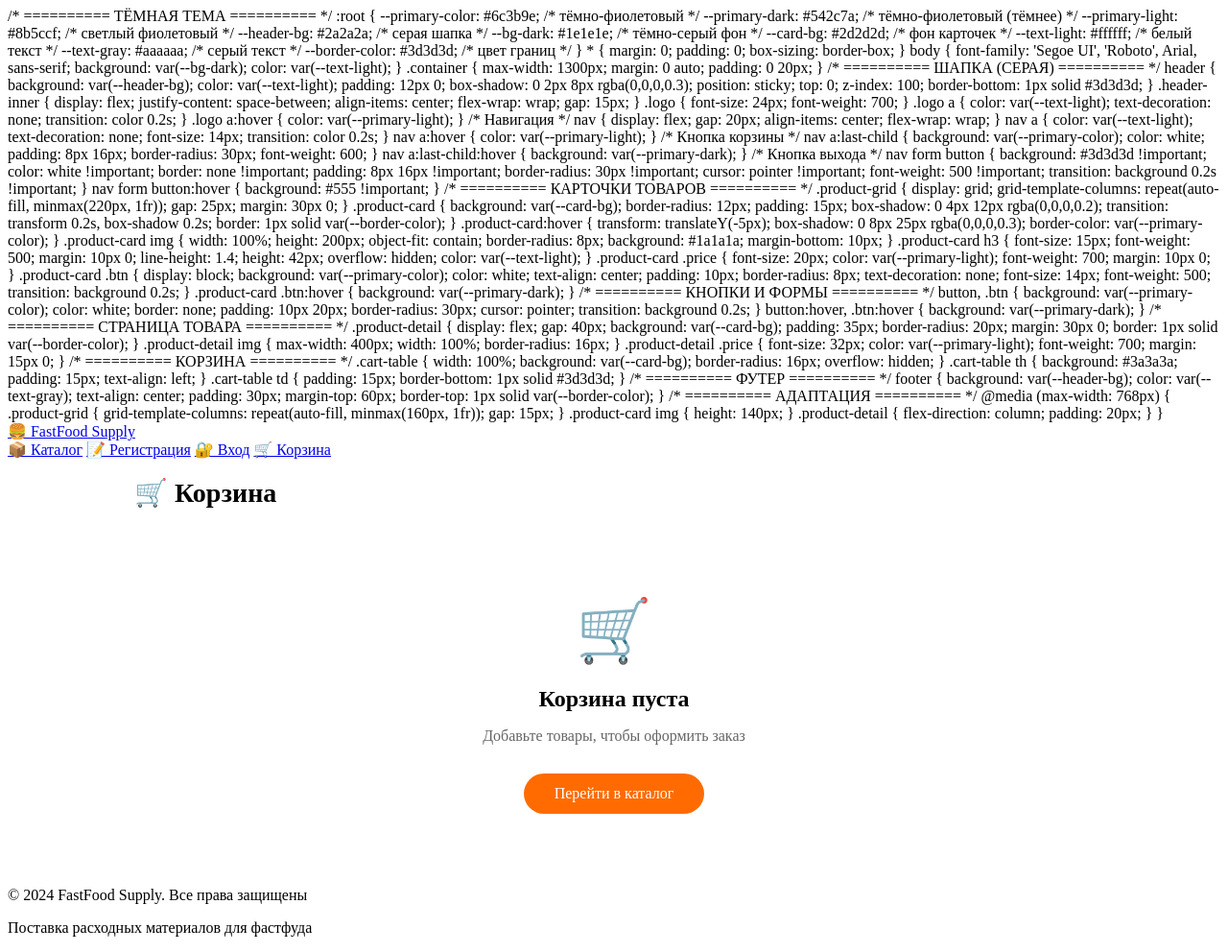
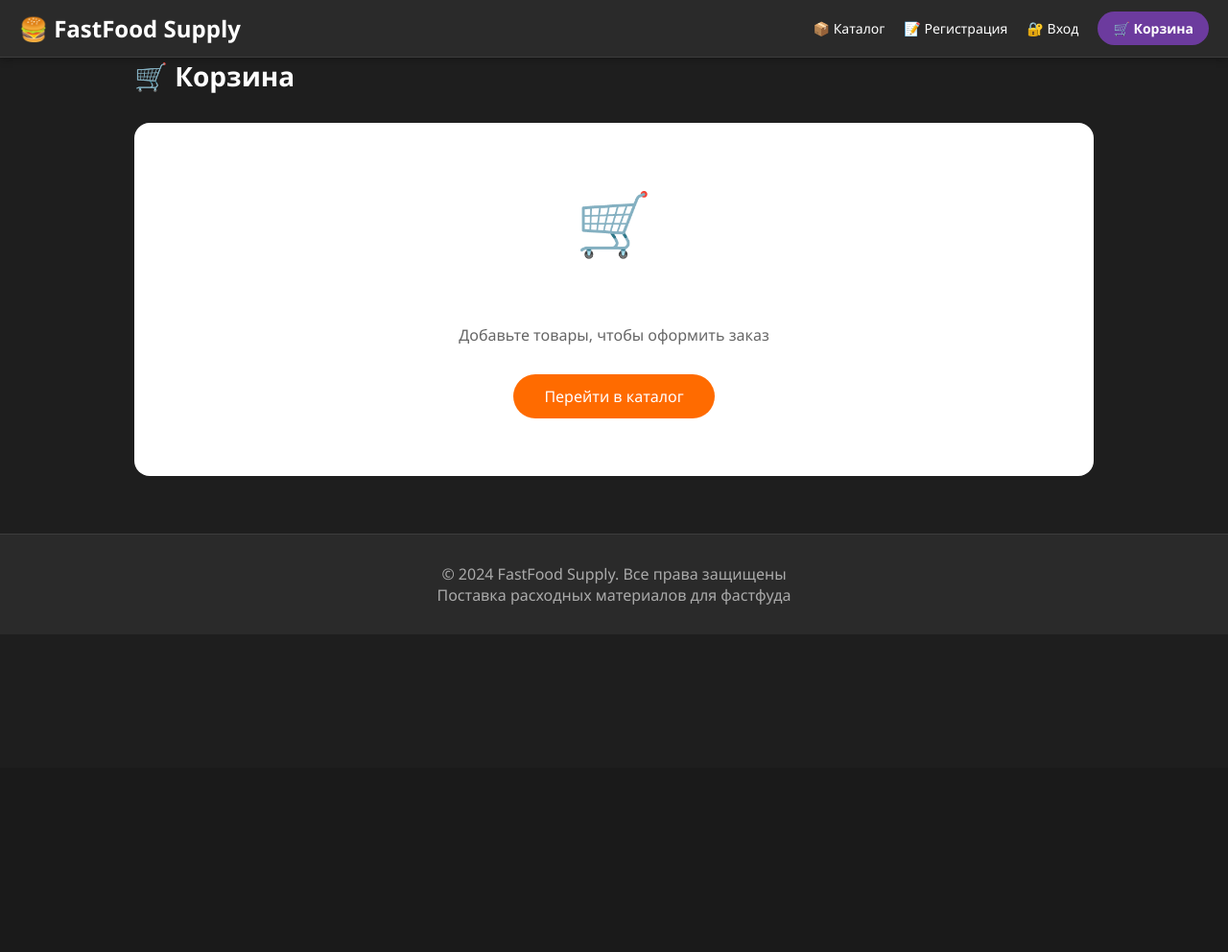
Before and after one commit to prohorenkov413-png/fastfood-supply, a Django app: page /cart/ in a window 1280 px wide. Shown: the whole page at 96% size. After the commit the page ends 661 px from the top, so only its background shows below. Run offline with Django 5.2, Linux system fonts and the light colour scheme.

Commit message:
Тёмная тема: серая шапка, тёмный фон, фиолетовые акценты

```diff
--- a/shop/templates/shop/base.html
+++ b/shop/templates/shop/base.html
@@ -40,23 +40,24 @@
     <meta charset="UTF-8">
     <meta name="viewport" content="width=device-width, initial-scale=1.0">
     <title>FastFood Supply</title>
+    <style>
    /* ========== ТЁМНАЯ ТЕМА ========== */
 :root {
-    --primary-color: #6c3b9e;      /* тёмно-фиолетовый */
-    --primary-dark: #542c7a;       /* тёмно-фиолетовый (тёмнее) */
-    --primary-light: #8b5ccf;      /* светлый фиолетовый */
-    --header-bg: #2a2a2a;          /* серая шапка */
-    --bg-dark: #1e1e1e;            /* тёмно-серый фон */
-    --card-bg: #2d2d2d;            /* фон карточек */
-    --text-light: #ffffff;         /* белый текст */
-    --text-gray: #aaaaaa;          /* серый текст */
-    --border-color: #3d3d3d;       /* цвет границ */
+    --primary-color: #6c3b9e;
+    --primary-dark: #542c7a;
+    --primary-light: #8b5ccf;
+    --header-bg: #2a2a2a;
+    --bg-dark: #1e1e1e;
+    --card-bg: #2d2d2d;
+    --text-light: #ffffff;
+    --text-gray: #aaaaaa;
+    --border-color: #3d3d3d;
 }
 
 * { margin: 0; padding: 0; box-sizing: border-box; }
 
 body {
-    font-family: 'Segoe UI', 'Roboto', Arial, sans-serif;
+    font-family: 'Segoe UI', Roboto, Arial, sans-serif;
     background: var(--bg-dark);
     color: var(--text-light);
 }
@@ -67,7 +68,6 @@
     padding: 0 20px;
 }
 
-/* ========== ШАПКА (СЕРАЯ) ========== */
 header {
     background: var(--header-bg);
     color: var(--text-light);
@@ -76,7 +76,7 @@
     position: sticky;
     top: 0;
     z-index: 100;
-    border-bottom: 1px solid #3d3d3d;
+    border-bottom: 1px solid var(--border-color);
 }
 
 .header-inner {
@@ -87,37 +87,14 @@
     gap: 15px;
 }
 
-.logo {
-    font-size: 24px;
-    font-weight: 700;
-}
-.logo a {
-    color: var(--text-light);
-    text-decoration: none;
-    transition: color 0.2s;
-}
-.logo a:hover {
-    color: var(--primary-light);
-}
+.logo { font-size: 24px; font-weight: 700; }
+.logo a { color: var(--text-light); text-decoration: none; transition: color 0.2s; }
+.logo a:hover { color: var(--primary-light); }
 
-/* Навигация */
-nav {
-    display: flex;
-    gap: 20px;
-    align-items: center;
-    flex-wrap: wrap;
-}
-nav a {
-    color: var(--text-light);
-    text-decoration: none;
-    font-size: 14px;
-    transition: color 0.2s;
-}
-nav a:hover {
-    color: var(--primary-light);
-}
+nav { display: flex; gap: 20px; align-items: center; flex-wrap: wrap; }
+nav a { color: var(--text-light); text-decoration: none; font-size: 14px; transition: color 0.2s; }
+nav a:hover { color: var(--primary-light); }
 
-/* Кнопка корзины */
 nav a:last-child {
     background: var(--primary-color);
     color: white;
@@ -125,11 +102,8 @@
     border-radius: 30px;
     font-weight: 600;
 }
-nav a:last-child:hover {
-    background: var(--primary-dark);
-}
+nav a:last-child:hover { background: var(--primary-dark); }
 
-/* Кнопка выхода */
 nav form button {
     background: #3d3d3d !important;
     color: white !important;
@@ -138,13 +112,9 @@
     border-radius: 30px !important;
     cursor: pointer !important;
     font-weight: 500 !important;
-    transition: background 0.2s !important;
 }
-nav form button:hover {
-    background: #555 !important;
-}
+nav form button:hover { background: #555 !important; }
 
-/* ========== КАРТОЧКИ ТОВАРОВ ========== */
 .product-grid {
     display: grid;
     grid-template-columns: repeat(auto-fill, minmax(220px, 1fr));
@@ -202,13 +172,9 @@
     text-decoration: none;
     font-size: 14px;
     font-weight: 500;
-    transition: background 0.2s;
 }
-.product-card .btn:hover {
-    background: var(--primary-dark);
-}
+.product-card .btn:hover { background: var(--primary-dark); }
 
-/* ========== КНОПКИ И ФОРМЫ ========== */
 button, .btn {
     background: var(--primary-color);
     color: white;
@@ -216,52 +182,9 @@
     padding: 10px 20px;
     border-radius: 30px;
     cursor: pointer;
-    transition: background 0.2s;
 }
-button:hover, .btn:hover {
-    background: var(--primary-dark);
-}
+button:hover, .btn:hover { background: var(--primary-dark); }
 
-/* ========== СТРАНИЦА ТОВАРА ========== */
-.product-detail {
-    display: flex;
-    gap: 40px;
-    background: var(--card-bg);
-    padding: 35px;
-    border-radius: 20px;
-    margin: 30px 0;
-    border: 1px solid var(--border-color);
-}
-.product-detail img {
-    max-width: 400px;
-    width: 100%;
-    border-radius: 16px;
-}
-.product-detail .price {
-    font-size: 32px;
-    color: var(--primary-light);
-    font-weight: 700;
-    margin: 15px 0;
-}
-
-/* ========== КОРЗИНА ========== */
-.cart-table {
-    width: 100%;
-    background: var(--card-bg);
-    border-radius: 16px;
-    overflow: hidden;
-}
-.cart-table th {
-    background: #3a3a3a;
-    padding: 15px;
-    text-align: left;
-}
-.cart-table td {
-    padding: 15px;
-    border-bottom: 1px solid #3d3d3d;
-}
-
-/* ========== ФУТЕР ========== */
 footer {
     background: var(--header-bg);
     color: var(--text-gray);
@@ -271,20 +194,11 @@
     border-top: 1px solid var(--border-color);
 }
 
-/* ========== АДАПТАЦИЯ ========== */
 @media (max-width: 768px) {
-    .product-grid {
-        grid-template-columns: repeat(auto-fill, minmax(160px, 1fr));
-        gap: 15px;
-    }
-    .product-card img {
-        height: 140px;
-    }
-    .product-detail {
-        flex-direction: column;
-        padding: 20px;
-    }
+    .product-grid { grid-template-columns: repeat(auto-fill, minmax(160px, 1fr)); gap: 15px; }
+    .product-card img { height: 140px; }
 }
+    </style>
 </head>
 <body>
     <header>
```
